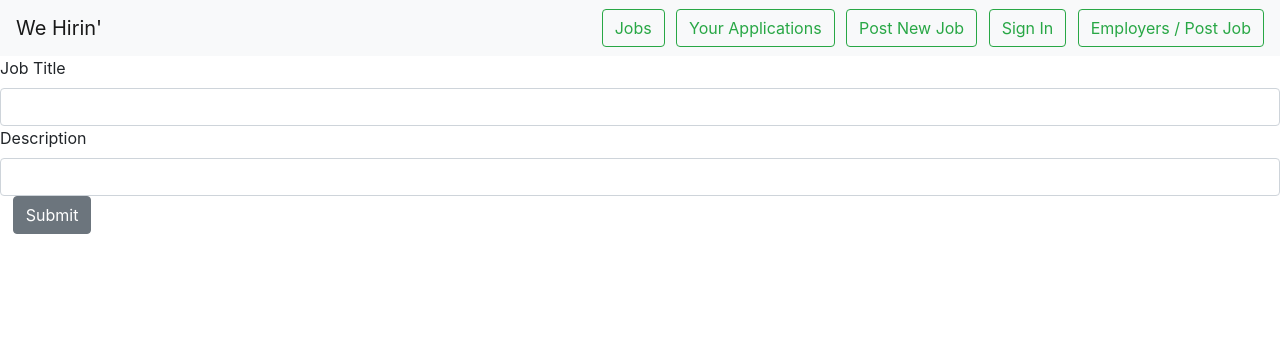
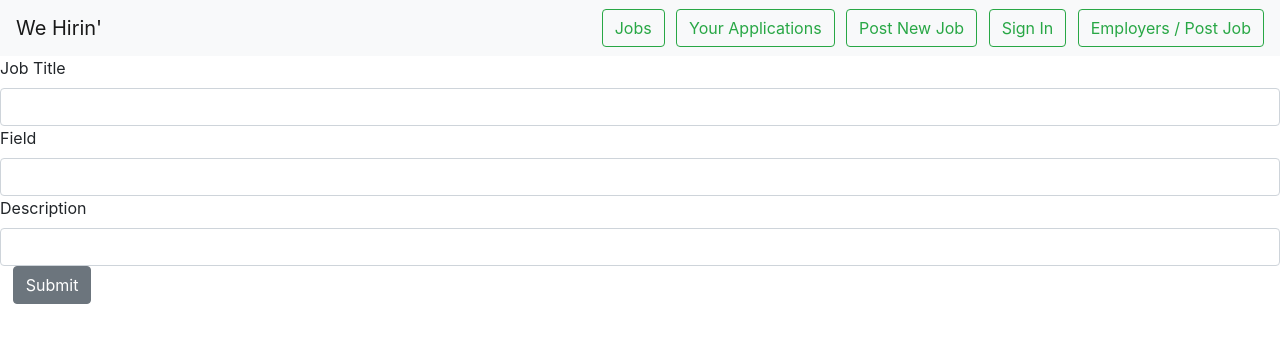
Before and after one commit to joseph-gansukh/we-hiring-frontend, a React (Create React App) app: page /newJob in a window 1280 px wide. Shown: the top 342 px of the page. Built offline with nearby package versions, Linux system fonts and the light colour scheme.

Commit message:
formatting for jobs pages

```diff
--- a/src/components/JobApplications.js
+++ b/src/components/JobApplications.js
@@ -11,6 +11,7 @@ const JobApplications = (props) => {
                         <div className="content">
                             <div className="header">Job Title: {job.title} </div>
                             <div className="meta">Company: {job.employer.name}</div>
+                            <div className="meta">Field: {job.field}</div>
                             <div className="description">Job Description: {job.description} </div>
                         </div>
                     </div>
--- a/src/components/JobForm.js
+++ b/src/components/JobForm.js
@@ -7,6 +7,7 @@ class JobForm extends Component {
 
   state = {
     title: '',
+    field: '',
     description: '',
     employer_id: 1
   }
@@ -14,7 +15,7 @@ class JobForm extends Component {
 
   handleSubmit = (e) => {
     e.preventDefault()
-    const newJob = {title: this.state.title, description: this.state.description, employer_id: 1}
+    const newJob = {title: this.state.title, field: this.state.field, description: this.state.description, employer_id: 1}
 
     const reqObj = {
       method: "POST",
@@ -32,6 +33,7 @@ class JobForm extends Component {
 
     this.setState({
       title: '',
+      field: '',
       description: '',
       employer_id: 1
     })
@@ -51,6 +53,8 @@ class JobForm extends Component {
       <Form onSubmit={this.handleSubmit}>
         <Label>Job Title</Label>
         <Input required type="text" name="title" id="title" onChange={this.handleChange} value={this.state.title}/>
+        <Label>Field</Label>
+        <Input required type="text" name="field" id="field" onChange={this.handleChange} value={this.state.field}/>
         <Label>Description</Label>
         <Input required type="text" name="description" id="description" onChange={this.handleChange} value={this.state.description}/>
       <Button>Submit</Button>
--- a/src/components/JobsIndex.js
+++ b/src/components/JobsIndex.js
@@ -14,6 +14,7 @@ export default class JobsIndex extends Component {
                         <div className="content">
                         <div className="header">Job Title: {this.props.job.title}</div>
                         <div className="meta">Company: {this.props.job.employer.name}</div>
+                        <div className="meta"> Field: {this.props.job.field}</div>
                         <div className="description">Job Description: {this.props.job.description}</div>
                         </div>
                     </div>
--- a/src/components/SearchForm.js
+++ b/src/components/SearchForm.js
@@ -2,6 +2,7 @@ import React, {Component} from 'react'
 
 
 class SearchForm extends Component {
+
   render() {
 
     return(
@@ -11,9 +12,9 @@ class SearchForm extends Component {
             <label>Job Search</label>
             <div className="form-inputs">
             <label>Field</label>
-            <input type="text" name="field"/>
+            <input type="text" name="field" onChange={this.handleChange}/>
             <label>Location</label>
-            <input type="text" name="location"/>
+            <input type="text" name="location" onChange={this.handleChange}/>
             <label>Pay</label>
             <input type="text" name="pay"/>
 
```
